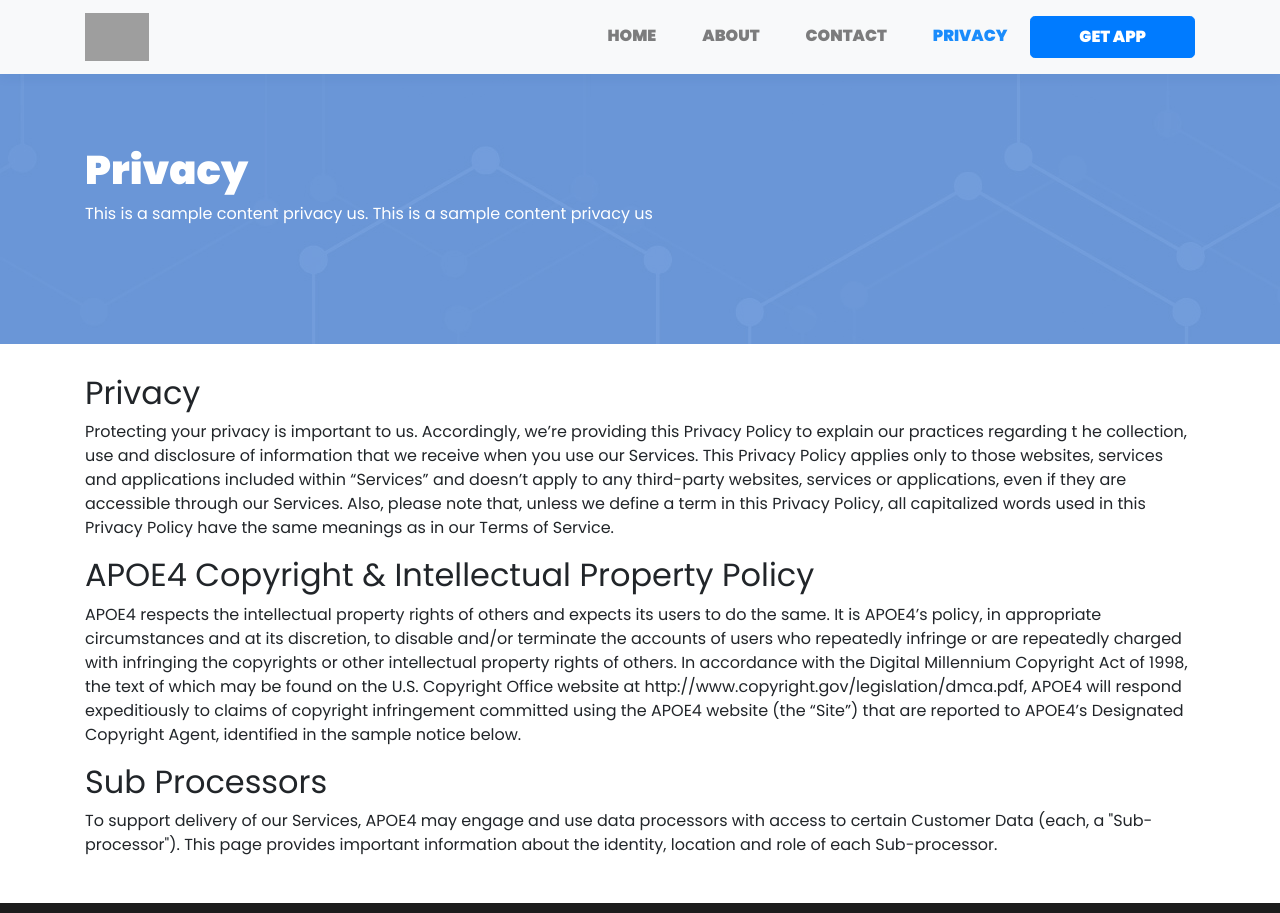
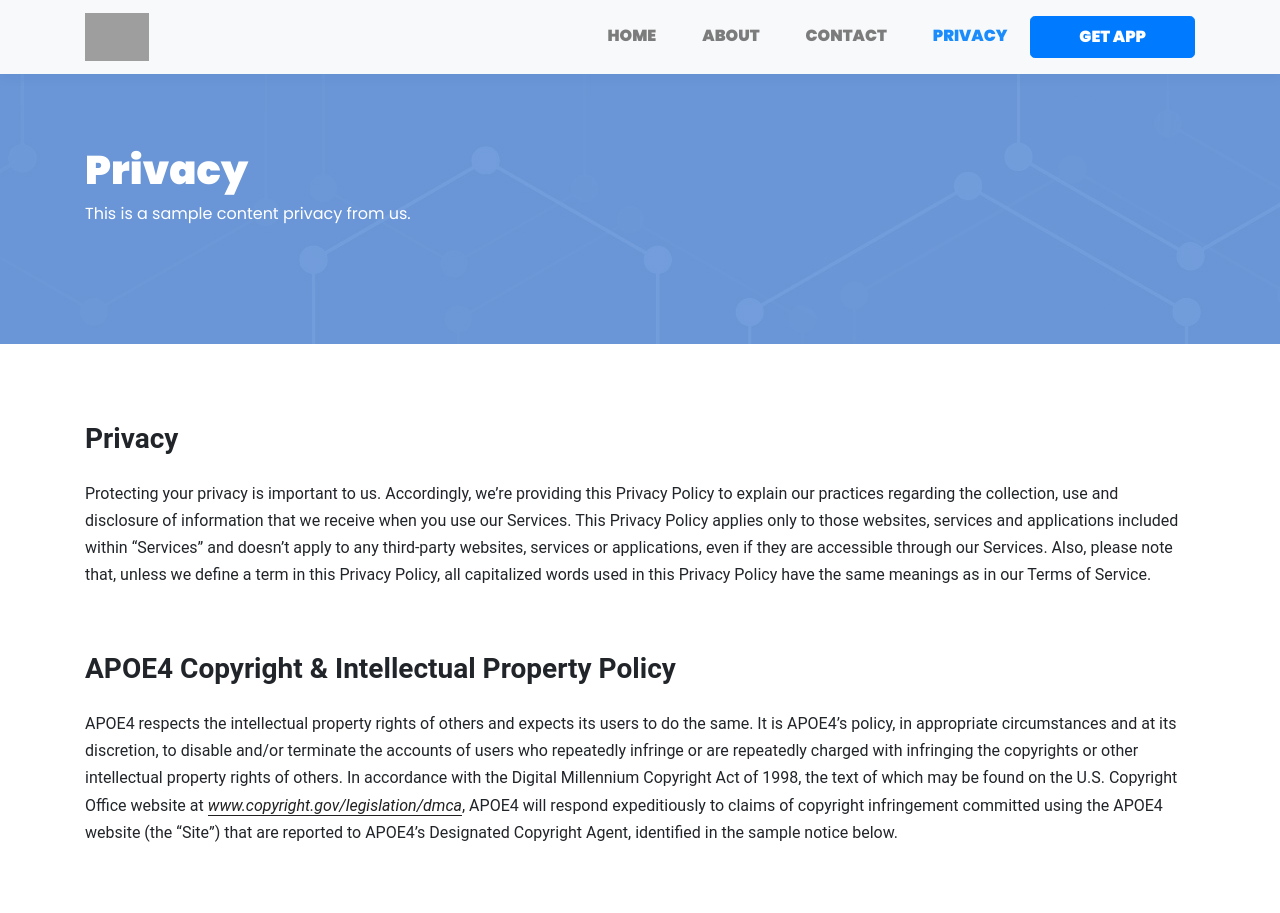
Before and after one commit to hnginternship5/apoe4, a Vue app: page /privacy in a window 1280 px wide. Shown: the top 913 px of the page. Built offline with nearby package versions, Linux system fonts and the light colour scheme; grey boxes are pictures that could not be loaded; a small style sheet from the web is missing; what vue-sweetalert2 would draw is missing.

Commit message:
fix privacy page

```diff
--- a/src/components/privacy/DetailSection.vue
+++ b/src/components/privacy/DetailSection.vue
@@ -1,28 +1,41 @@
 <template>
   <div class="container-fluid">
     <div class="container">
-        <div class="row">
-          <div class="col-md-12">
-            <h2>Privacy</h2>
-            <p>Protecting your privacy is important to us. Accordingly, we’re providing this Privacy Policy to explain our practices regarding t
-              he collection, use and disclosure of information that we receive when you use our Services.
+      <div class="row main-content">
+        <div class="col-md-12 mb-5 mt-5">
+          <h3>Privacy</h3>
+          <p class="mt-4 details">
+            Protecting your privacy is important to us. Accordingly, we’re providing this Privacy Policy to explain our practices regarding the collection, use and disclosure of information that we receive when you use our Services.
             This Privacy Policy applies only to those websites, services and applications included within “Services” and doesn’t apply to any third-party websites,
             services or applications, even if they are accessible through our Services. Also, please note that, unless we define a term in this Privacy Policy,
-              all capitalized words used in this Privacy Policy have the same meanings as in our Terms of Service.</p>
+            all capitalized words used in this Privacy Policy have the same meanings as in our Terms of Service.
+          </p>
         </div>
 
-          <div class="col-md-12">
-            <h2>APOE4 Copyright & Intellectual Property Policy</h2>
-            <p>APOE4 respects the intellectual property rights of others and expects its users to do the same. It is APOE4’s policy,
+        <div class="col-md-12 mb-5">
+          <h3>APOE4 Copyright &amp; Intellectual Property Policy</h3>
+          <p class="mt-4 details">
+            APOE4 respects the intellectual property rights of others and expects its users to do the same. It is APOE4’s policy,
             in appropriate circumstances and at its discretion, to disable and/or terminate the accounts of users who repeatedly infringe or are repeatedly
             charged with infringing the copyrights or other intellectual property rights of others. In accordance with the Digital Millennium Copyright Act of 1998,
-              the text of which may be found on the U.S. Copyright Office website at http://www.copyright.gov/legislation/dmca.pdf, APOE4 will respond expeditiously to
+            the text of which may be found on the U.S. Copyright Office website at
+            <em
+              class="link"
+            >
+              <a
+                :href="'http://www.copyright.gov/legislation/dmca.pdf'"
+                :target="'_blank'"
+              >www.copyright.gov/legislation/dmca</a>
+            </em>, APOE4 will respond expeditiously to
             claims of copyright infringement committed
-              using the APOE4 website (the “Site”) that are reported to APOE4’s Designated Copyright Agent, identified in the sample notice below.</p>
+            using the APOE4 website (the “Site”) that are reported to APOE4’s Designated Copyright Agent, identified in the sample notice below.
+          </p>
         </div>
-          <div class="col-md-12">
-            <h2>Sub Processors</h2>
-            <p>To support delivery of our Services, APOE4 may engage and use data processors with access to certain Customer Data (each, a "Sub-processor"). This page provides important information about the identity, location and role of each Sub-processor.</p>
+        <div class="col-md-12 mb-5">
+          <h3>Sub Processors</h3>
+          <p
+            class="mt-4 details"
+          >To support delivery of our Services, APOE4 may engage and use data processors with access to certain Customer Data (each, a "Sub-processor"). This page provides important information about the identity, location and role of each Sub-processor.</p>
         </div>
       </div>
     </div>
@@ -30,10 +43,26 @@
 </template>
 
 <style scoped>
+.main-content {
+  font-family: Roboto, 'Poppins', sans-serif;
+}
 .row {
   margin-bottom: 30px;
 }
-
+h1,
+h2,
+h3,
+h4,
+h5,
+h6 {
+  font-weight: bold;
+}
+.details {
+  line-height: 1.7rem;
+}
+.link {
+  border-bottom: 1px solid var(--mainBlack);
+}
 </style>
 
 <script>
--- a/src/components/privacy/HeaderSection.vue
+++ b/src/components/privacy/HeaderSection.vue
@@ -2,7 +2,7 @@
     <div class="container-fluid first-section-reset" id="privacy" :style="{ backgroundImage: 'url(' + require('@/assets/img/r29.png') + ')' }">
         <div class="container">
             <h1 class="font-weight-bold text-white">Privacy</h1>
-            <p class="text-white">This is a sample content privacy us. This is a sample content privacy us</p>
+            <p class="text-white">This is a sample content privacy from us.</p>
         </div>
     </div>
 </template>
```
Lines whose indentation alone changed are shown as unchanged.
